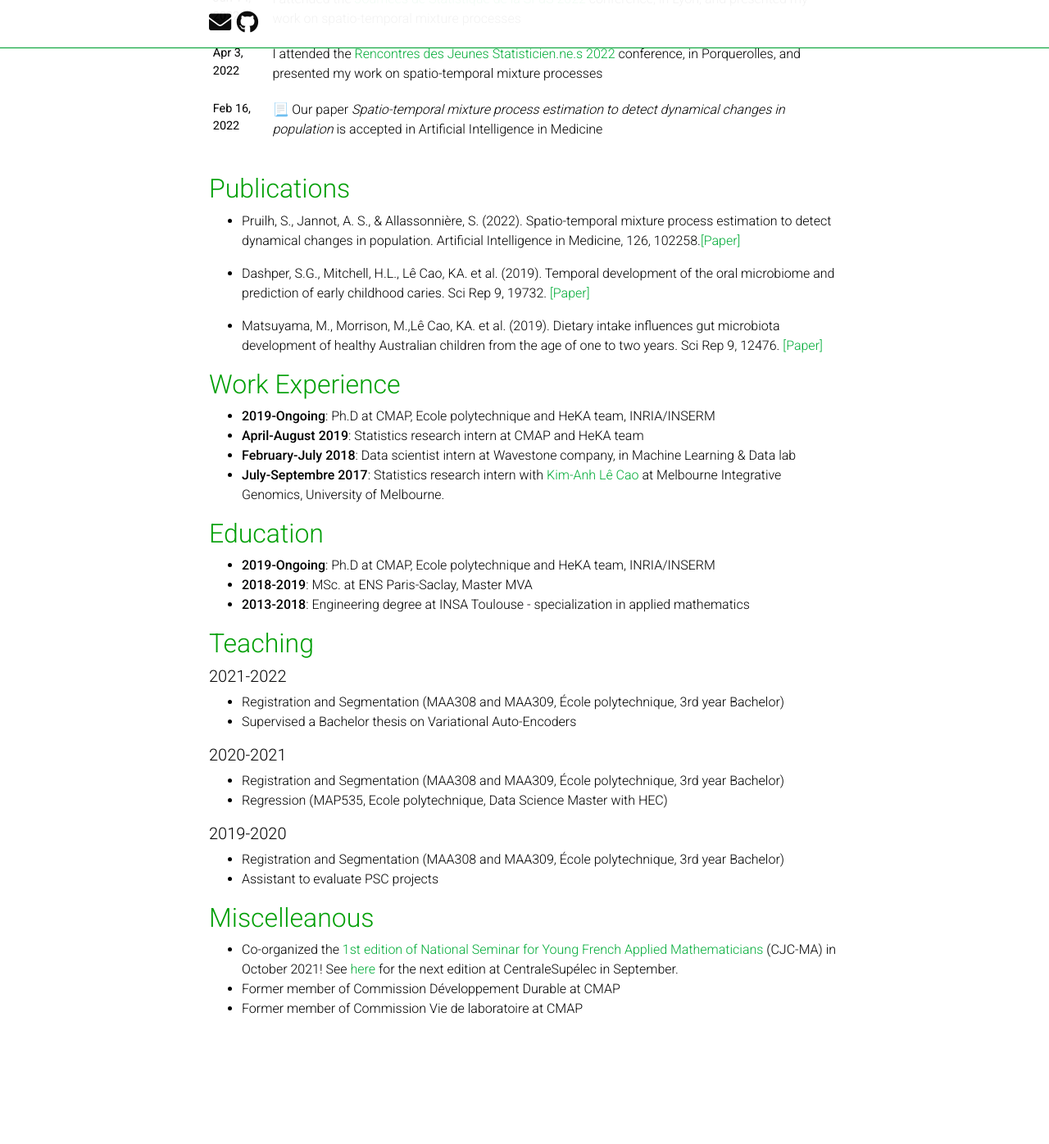
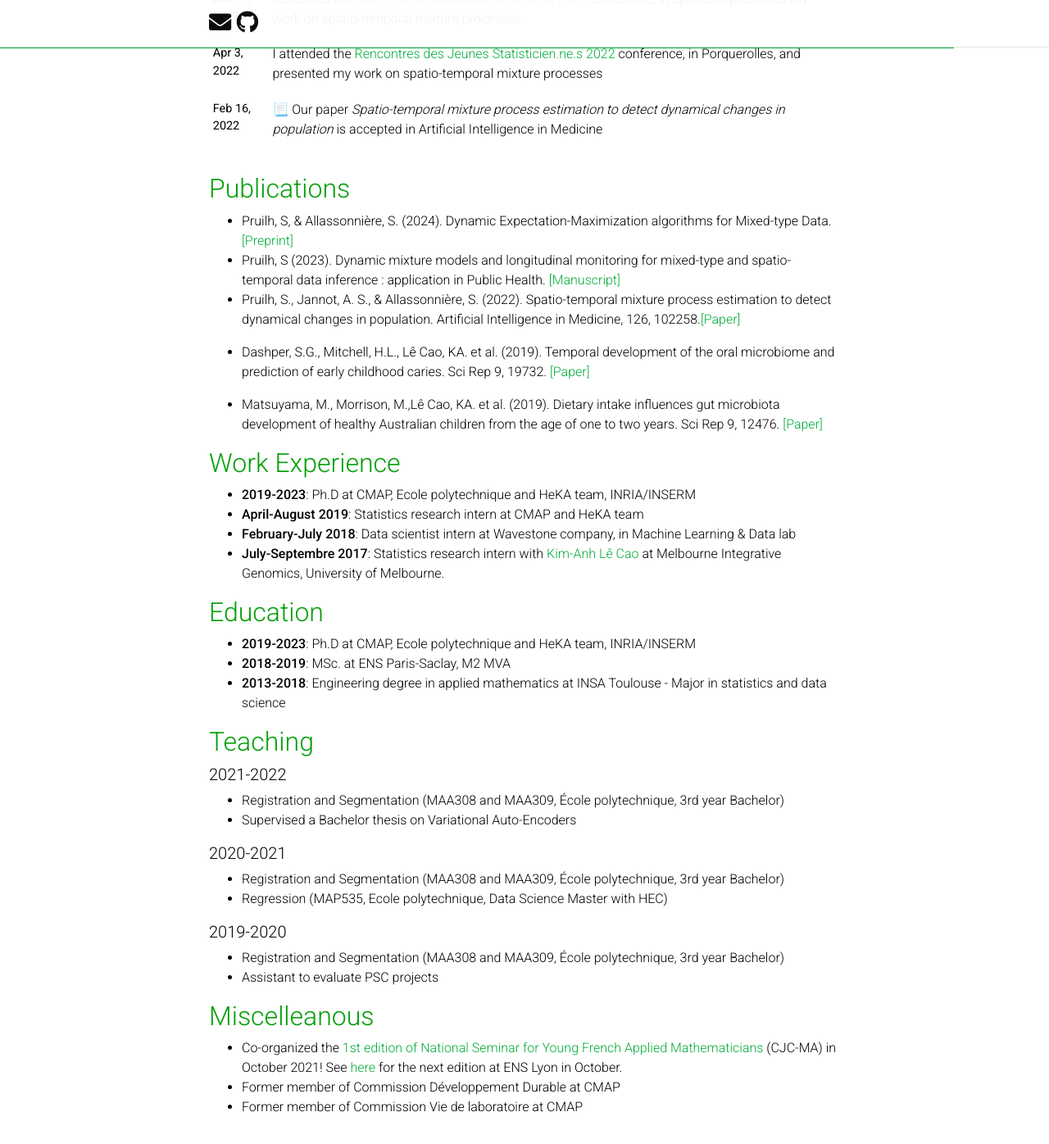
Before and after one commit to SolangeP/SolangeP.github.io, a Jekyll site: the page built from _pages/about.md, in a window 1280 px wide and 1400 px high, scrolled down 493 px. Shown: the top 1396 px of the window at 82% size. Built offline with Jekyll 4.4.1, drawn with Linux system fonts in a browser that asks for light colours; full-size pictures stand in for the smaller copies a plugin makes; emoji names are drawn with the system emoji font; comment, search, counter and statistics services are not loaded; a style sheet for code colours, icons or effects is not loaded; before the commit the page ends 1822 px from its top, so only the background shows below that.

Commit message:
update papers

```diff
--- a/_pages/about.md
+++ b/_pages/about.md
@@ -27,6 +27,8 @@ bio:  I am a fourth year Ph.D student at <a href="https://portail.polytechnique.
 </p>
 
 ## Publications
+- Pruilh, S, & Allassonnière, S. (2024). Dynamic Expectation-Maximization algorithms for Mixed-type Data.[[Preprint]](https://hal.science/hal-04510689)
+- Pruilh, S (2023). Dynamic mixture models and longitudinal monitoring for mixed-type and spatio-temporal data inference : application in Public Health. [[Manuscript]](https://theses.hal.science/tel-04452903/)
 - Pruilh, S., Jannot, A. S., & Allassonnière, S. (2022). Spatio-temporal mixture process estimation to detect dynamical changes in population. Artificial Intelligence in Medicine, 126, 102258.[[Paper]](https://doi.org/10.1016/j.artmed.2022.102258)
 
 - Dashper, S.G., Mitchell, H.L., Lê Cao, KA. et al. (2019). Temporal development of the oral microbiome and prediction of early childhood caries. Sci Rep 9, 19732. [[Paper]](https://doi.org/10.1038/s41598-019-56233-0)
@@ -36,7 +38,7 @@ bio:  I am a fourth year Ph.D student at <a href="https://portail.polytechnique.
 
 
 ## Work Experience
-- **2019-Ongoing**: Ph.D at CMAP, Ecole polytechnique and HeKA team, INRIA/INSERM
+- **2019-2023**: Ph.D at CMAP, Ecole polytechnique and HeKA team, INRIA/INSERM
 - **April-August 2019**: Statistics research intern at CMAP and HeKA team
 - **February-July 2018**: Data scientist intern at Wavestone company, in Machine Learning & Data lab
 - **July-Septembre 2017**: Statistics research intern with [Kim-Anh Lê Cao](https://lecao-lab.science.unimelb.edu.au/) at Melbourne Integrative Genomics, University of Melbourne.
@@ -45,9 +47,9 @@ bio:  I am a fourth year Ph.D student at <a href="https://portail.polytechnique.
 
 ## Education
 
-- **2019-Ongoing**: Ph.D at CMAP, Ecole polytechnique and HeKA team, INRIA/INSERM
-- **2018-2019**: MSc. at ENS Paris-Saclay, Master MVA
-- **2013-2018**: Engineering degree at INSA Toulouse - specialization in applied mathematics
+- **2019-2023**: Ph.D at CMAP, Ecole polytechnique and HeKA team, INRIA/INSERM
+- **2018-2019**: MSc. at ENS Paris-Saclay, M2 MVA
+- **2013-2018**: Engineering degree in applied mathematics at INSA Toulouse - Major in statistics and data science
 
 
 ## Teaching
@@ -65,6 +67,6 @@ bio:  I am a fourth year Ph.D student at <a href="https://portail.polytechnique.
 - Assistant to evaluate PSC projects
 
 ## Miscelleanous
-- Co-organized the [1st edition of National Seminar for Young French Applied Mathematicians](https://cjc-ma2021.github.io/) (CJC-MA) in October 2021! See [here](https://cjcma2023.sciencesconf.org/) for the next edition at CentraleSupélec in September.
+- Co-organized the [1st edition of National Seminar for Young French Applied Mathematicians](https://cjc-ma2021.github.io/) (CJC-MA) in October 2021! See [here](https://cjc-ma2024.sciencesconf.org/) for the next edition at ENS Lyon in October.
 - Former member of Commission Développement Durable at CMAP
 - Former member of Commission Vie de laboratoire at CMAP
```
